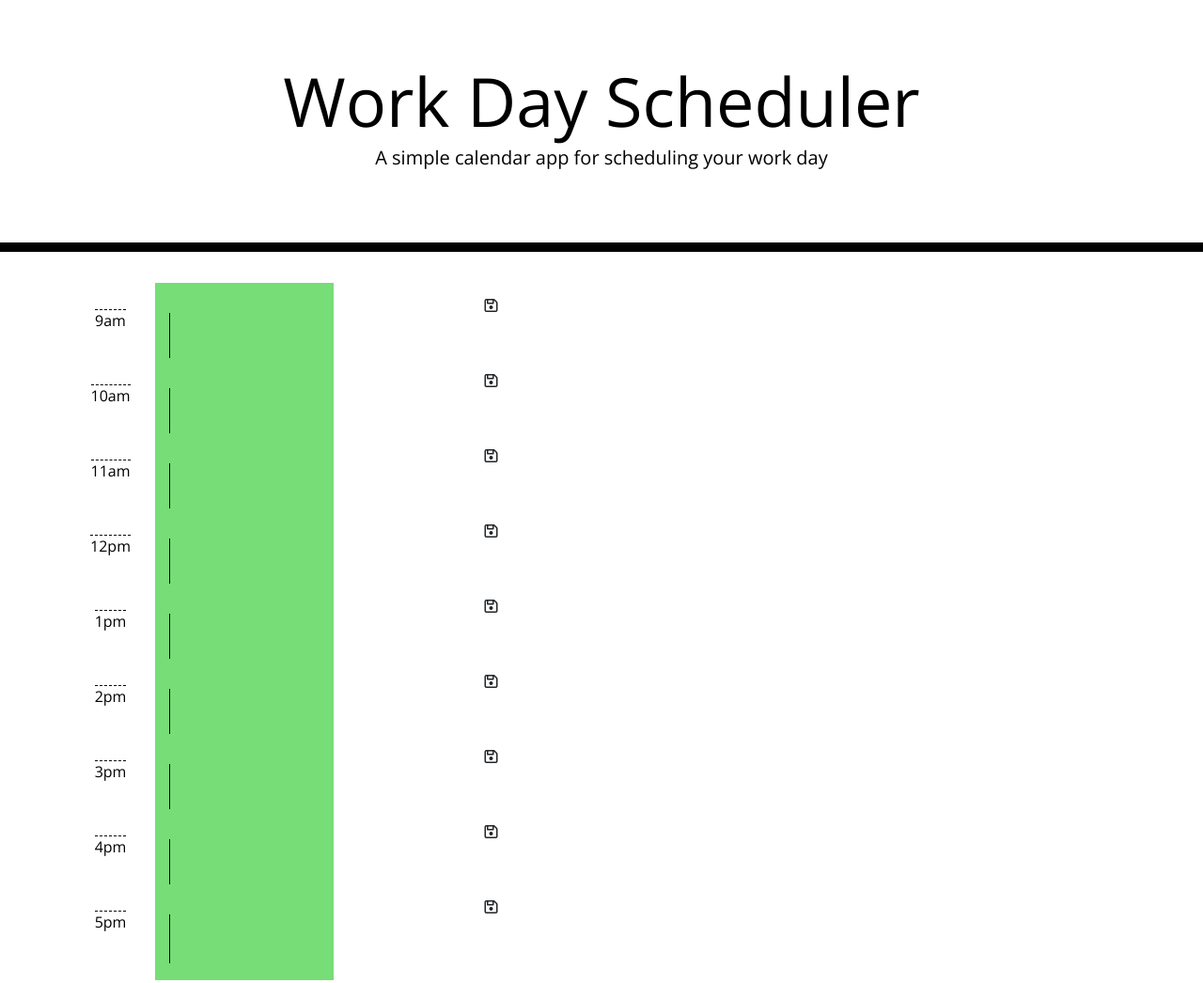
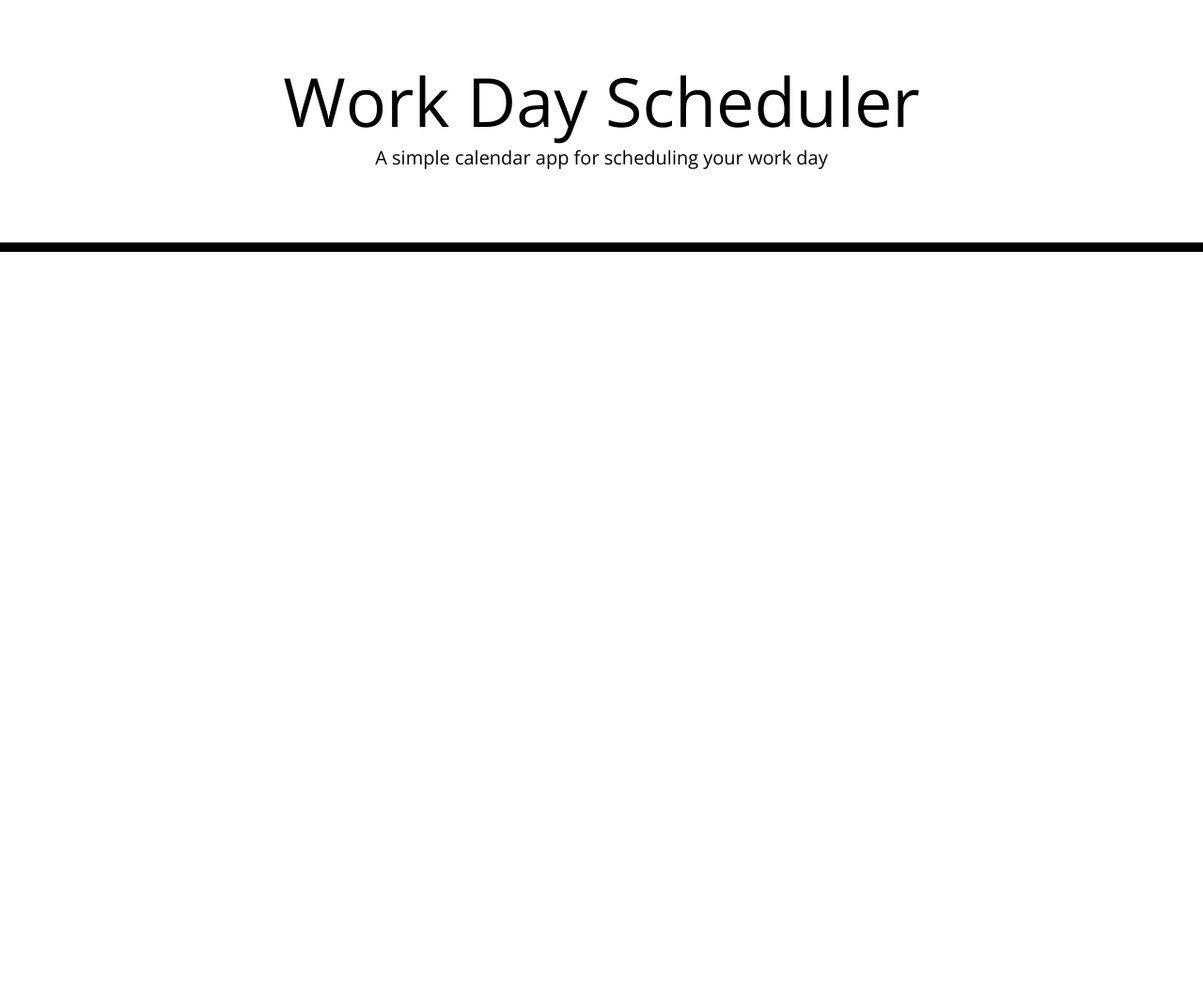
Before and after one commit to spencee1315/hw_wk5, a plain HTML site: page Develop/index.html in a window 1280 px wide. Shown: the whole page at 94% size. After the commit the page ends 800 px from the top, so only its background shows below. Drawn offline with nearby package versions, Linux system fonts and the light colour scheme.

Commit message:
removed html structure, will use js/jquery

```diff
--- a/Assets/css/style.css
+++ b/Assets/css/style.css
@@ -4,7 +4,7 @@ body {
   line-height: 1;
 }
 
-textarea {
+textarea{
   background: transparent;
   border: none;
   resize: none;
@@ -21,11 +21,11 @@ textarea {
   border-bottom: 10px solid black;
 }
 
-.description {
+.description{
   white-space: pre-wrap;
 }
 
-.time-block {
+.time-block{
   text-align: center;
   border-radius: 15px;
 }
@@ -33,13 +33,21 @@ textarea {
 .row {
   white-space: pre-wrap;
   height: 80px;
-  border-top: 1px solid white;
+  border-top: 1px solid white;;
 }
 
 .hour {
+  position: relative; /* added this */
   background-color: #ffffff;
   color: #000000;
   border-top: 1px dashed #000000;
+}
+
+/* added this */
+/* .hour-display {
+  position: absolute;
+  top: 0.75rem;
+  right: 0.75rem
 }
 
 .past {
@@ -57,15 +65,41 @@ textarea {
   color: white;
 }
 
+.info-column {
+  position: relative;
+}
+.event-input {
+  background-color: transparent;
+  width: 100%;
+  height: 100%;
+  position: absolute;
+  top: 0;
+  left: 0;
+}
+
 .saveBtn {
   border-left: 1px solid black;
   border-top-right-radius: 15px;
   border-bottom-right-radius: 15px;
-  background-color: #06aed5;
+  background-color: #06AED5;
   color: white;
-}
+  cursor: pointer; added this */
+/* }
 
 .saveBtn i:hover {
   font-size: 20px;
-  transition: all 0.3s ease-in-out;
+  transition: all .3s ease-in-out;
+} */
+
+/* added this */
+/* .saveBtn::before {
+  content: fa fa-save"></i>;
+  position: absolute;
+  top: 50%;
+  transform: translate(-50%, -50%);
+  font-size: 2rem;
 }
+.saveBtn:hover::before {
+  font-size: 2.2rem;
+  transition: all .3s ease-in-out;
+} */
--- a/Develop/index.html
+++ b/Develop/index.html
@@ -32,108 +32,8 @@
     </header>
     <div class="container">
       <!-- Timeblocks go here -->
-      <div class="scheduler-rows">
-        <div id="time-1" class="time-block row">
-          <span class="time-column col-1">
-            <span class="hour">9am</span>
-          </span>
-          <span class="input-column col-2 future">
-            <textarea id="event-input-1" class="event-input" type="text" data-hr="9"></textarea>
-          </span>
-          <span id="save-btn-1" class="save-btn col-3" data-hr="9">
-            <i class="far fa-save"></i>
-          </span>
-        </div>
-        <div id="time-2" class="time-block row">
-          <span class="time-column col-1">
-            <span class="hour">10am</span>
-          </span>
-          <span class="input-column col-2 future">
-            <textarea id="event-input-2" class="event-input" type="text" data-hr="10"></textarea>
-          </span>
-          <span id="save-btn-2" class="save-btn col-3" data-hr="10">
-            <i class="far fa-save"></i>
-          </span>
-        </div>
-        <div id="time-3" class="time-block row">
-          <span class="time-column col-1">
-            <span class="hour">11am</span>
-          </span>
-          <span class="input-column col-2 future">
-            <textarea id="event-input-3" class="event-input" type="text" data-hr="11"></textarea>
-          </span>
-          <span id="save-btn-3" class="save-btn col-3" data-hr="11">
-            <i class="far fa-save"></i>
-          </span>
-        </div>
-        <div id="time-4" class="time-block row">
-          <span class="time-column col-1">
-            <span class="hour">12pm</span>
-          </span>
-          <span class="input-column col-2 future">
-            <textarea id="event-input-4" class="event-input" type="text" data-hr="12"></textarea>
-          </span>
-          <span id="save-btn-4" class="save-btn col-3" data-hr="12">
-            <i class="far fa-save"></i>
-          </span>
-        </div>
-        <div id="time-5" class="time-block row">
-          <span class="time-column col-1">
-            <span class="hour">1pm</span>
-          </span>
-          <span class="input-column col-2 future">
-            <textarea id="event-input-5" class="event-input" type="text" data-hr="1"></textarea>
-          </span>
-          <span id="save-btn-5" class="save-btn col-3" data-hr="1">
-            <i class="far fa-save"></i>
-          </span>
-        </div>
-        <div id="time-6" class="time-block row">
-          <span class="time-column col-1">
-            <span class="hour">2pm</span>
-          </span>
-          <span class="input-column col-2 future">
-            <textarea id="event-input-6" class="event-input" type="text" data-hr="2"></textarea>
-          </span>
-          <span id="save-btn-6" class="save-btn col-3" data-hr="2">
-            <i class="far fa-save"></i>
-          </span>
-        </div>
-        <div id="time-7" class="time-block row">
-          <span class="time-column col-1">
-            <span class="hour">3pm</span>
-          </span>
-          <span class="input-column col-2 future">
-            <textarea id="event-input-7" class="event-input" type="text" data-hr="3"></textarea>
-          </span>
-          <span id="save-btn-7" class="save-btn col-3" data-hr="3">
-            <i class="far fa-save"></i>
-          </span>
-        </div>
-        <div id="time-8" class="time-block row">
-          <span class="time-column col-1">
-            <span class="hour">4pm</span>
-          </span>
-          <span class="input-column col-2 future">
-            <textarea id="event-input-8" class="event-input" type="text" data-hr="4"></textarea>
-          </span>
-          <span id="save-btn-8" class="save-btn col-3" data-hr="4">
-            <i class="far fa-save"></i>
-          </span>
-        </div>
-        <div id="time-9" class="time-block row">
-          <span class="time-column col-1">
-            <span class="hour">5pm</span>
-          </span>
-          <span class="input-column col-2 future">
-            <textarea id="event-input-9" class="event-input" type="text" data-hr="5"></textarea>
-          </span>
-          <span id="save-btn-9" class="save-btn col-3" data-hr="5">
-            <i class="far fa-save"></i>
-          </span>
-        </div>
-    </div>
     <script src="https://cdnjs.cloudflare.com/ajax/libs/jquery/3.2.1/jquery.min.js"></script>
     <script src="https://cdnjs.cloudflare.com/ajax/libs/moment.js/2.24.0/moment.min.js"></script>
+    <script src="/Assets/js/script.js"></script>
   </body>
 </html>
```
Also changed, not shown: Assets/js/script.js (+81 -0 lines).
